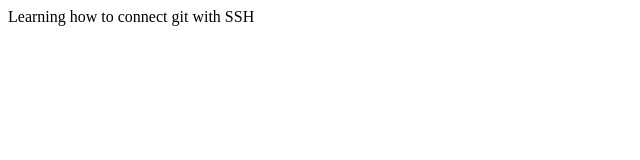
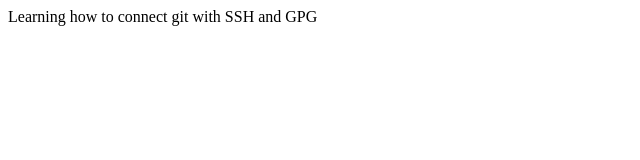
Before and after one commit to Scorti-Paul/dummyRepoTest, a plain HTML site: page index.html in a window 1280 px wide. Shown: the full height of the page, 0-640 px from the left. Drawn offline with Linux system fonts and the light colour scheme.

Commit message:
modify paragraph text

```diff
--- a/index.html
+++ b/index.html
@@ -3,6 +3,6 @@
 <title>SSH GEN</title>
 </head>
 <body>
-<p>Learning how to connect git with SSH</p>
+<p>Learning how to connect git with SSH and GPG</p>
 </body>
 </html>
```
